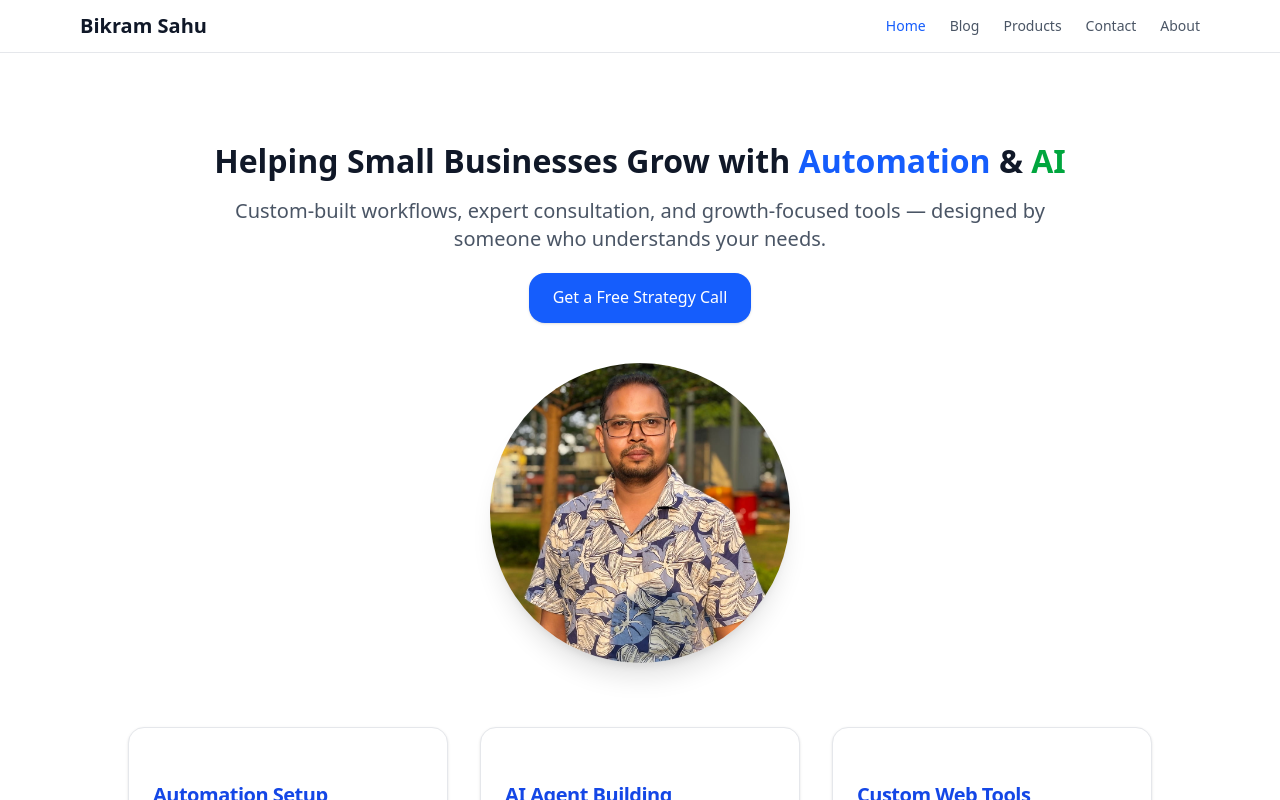
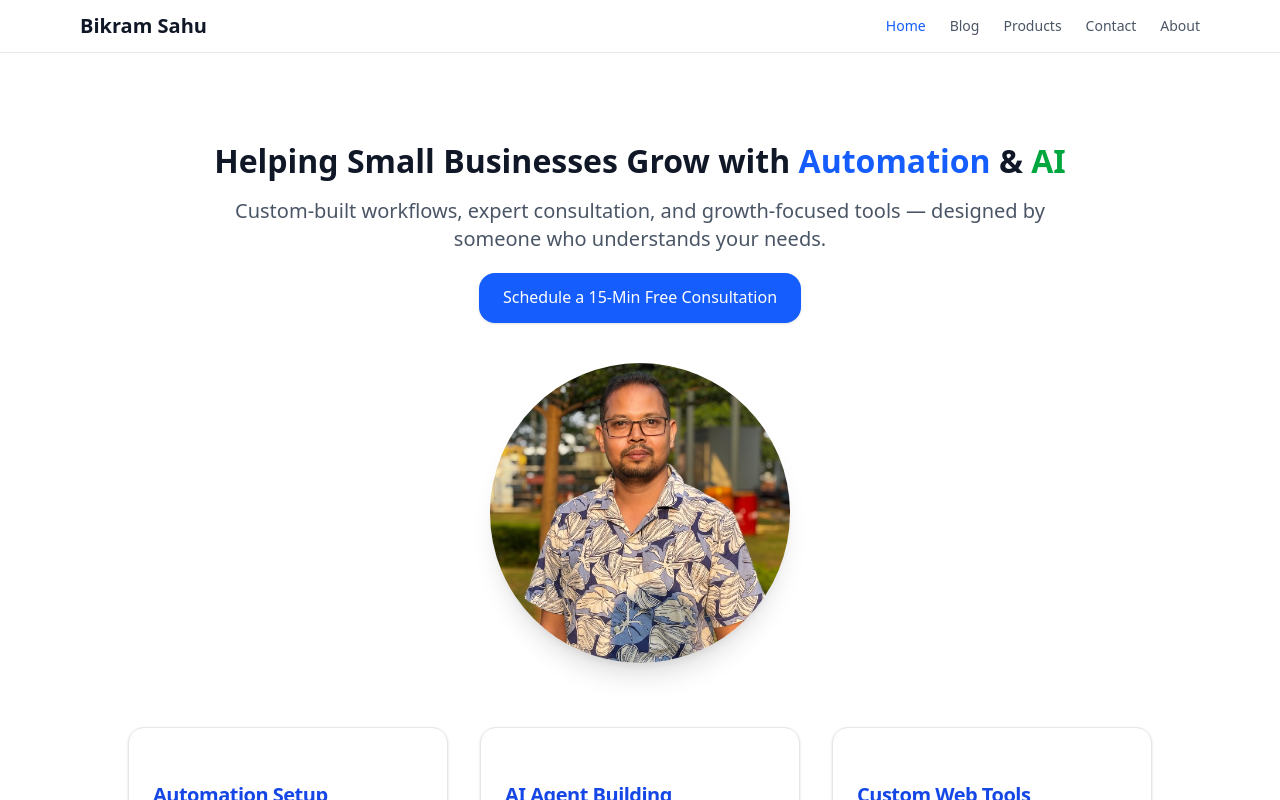
Before and after one commit to bikramiter/bikramsahu.com, a Next.js app: page / in a window 1280 px wide. Shown: the top 800 px of the page. Built offline with nearby package versions, Linux system fonts and the light colour scheme.

Commit message:
Integrate Calendly and Zoom

```diff
--- a/src/app/page.tsx
+++ b/src/app/page.tsx
@@ -17,11 +17,15 @@
           Custom-built workflows, expert consultation, and growth-focused tools
           — designed by someone who understands your needs.
         </p>
-        <Link href="/contact">
+        <a
+          href="https://calendly.com/hi-bikramsahu"
+          target="_blank"
+          rel="noopener noreferrer"
+        >
           <button className="bg-blue-600 text-white px-6 py-3 rounded-2xl shadow hover:bg-blue-700 transition">
-            Get a Free Strategy Call
+            Schedule a 15-Min Free Consultation
           </button>
-        </Link>
+        </a>
       </section>
 
       {/* Placeholder Image */}
```
